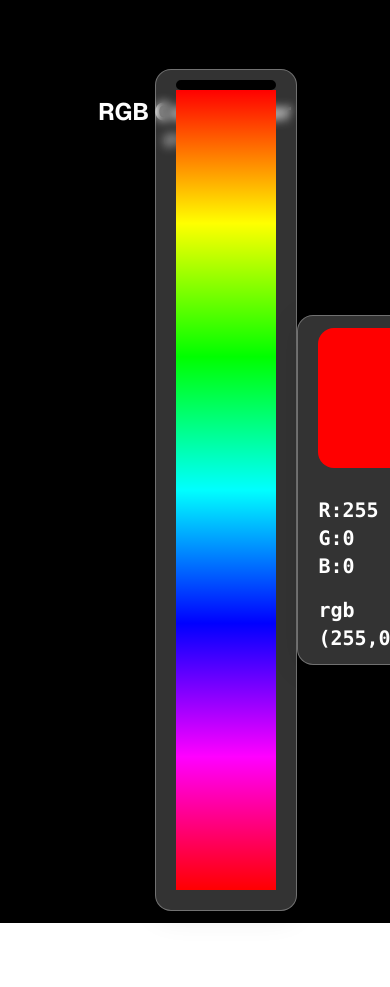
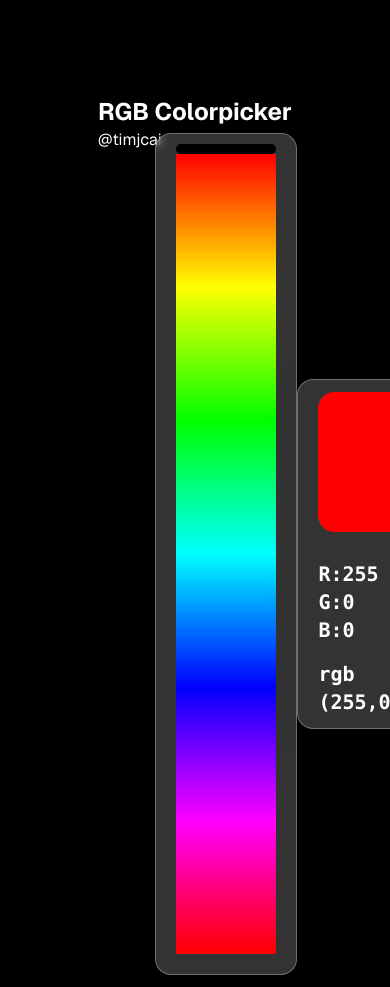
Before and after one commit to timjcai/rgb-colorpicker, a Next.js app: page / in a window 390 px wide. Shown: the top 987 px of the page. Before the commit the page ends 923 px from the top, so only its background shows below. Built offline with nearby package versions, Linux system fonts and the light colour scheme.

Commit message:
bugfix: updating responsiveness - colorpicker

```diff
--- a/src/app/page.tsx
+++ b/src/app/page.tsx
@@ -4,9 +4,11 @@ import RGBColorpicker from "./components/Colorpicker/RGBColorpicker";
 export default function Home() {
     return (
         <main className="flex min-h-screen flex-col items-center p-24">
-            <h1 className="text-2xl font-bold">RGB Colorpicker</h1>
-            <p>@timjcai</p>
-            <div className="z-10 max-w-6xl w-full items-center justify-between font-mono text-sm lg:flex">
+            <div className="mb-8">
+                <h1 className="text-2xl font-bold">RGB Colorpicker</h1>
+                <p>@timjcai</p>
+            </div>
+            <div className="max-w-6xl w-full items-center justify-between font-mono text-sm lg:flex mt-8">
                 <RGBColorpicker />
             </div>
         </main>
```
